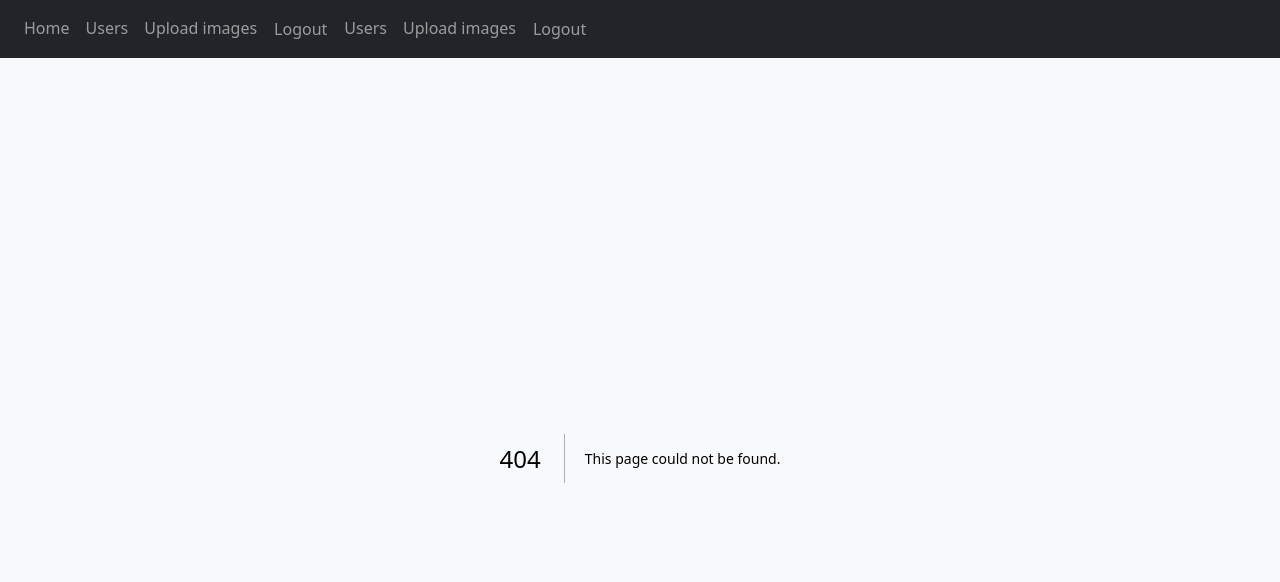
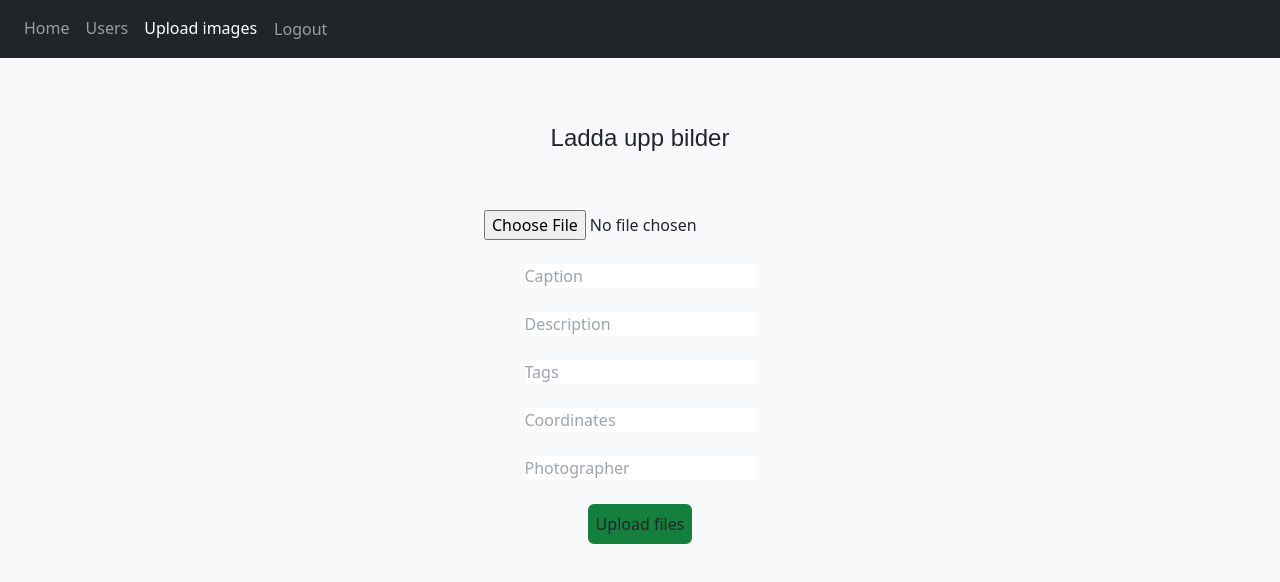
Before and after one commit to Molotovsk/Bothniabladet2.0, a Next.js app: page /account/imageupload in a window 1280 px wide. Before the commit this address had no page. Shown: the top 582 px of the page. Built offline with nearby package versions, Linux system fonts and the light colour scheme; sample sign-in values are in the browser's storage.

Commit message:
Ny fil för uppladdning av bilder (denna funkar med css)

```diff
--- a/components/Nav.jsx
+++ b/components/Nav.jsx
@@ -31,8 +31,7 @@ function Nav() {
         return <nav className="navbar navbar-expand navbar-dark bg-dark px-3">
             <div className="navbar-nav">
                 <NavLink href="/" exact className="nav-item nav-link">Home</NavLink>
-                <NavLink href="/pictures" id="upload" className="nav-item nav-link">Upload images</NavLink>
-
+                <NavLink href="/account/imageupload" id="upload" className="nav-item nav-link">Upload images</NavLink>
                 <button onClick={userService.logout} className="btn btn-link nav-item nav-link">Logout</button>
             </div>
         </nav>
@@ -41,14 +40,8 @@ function Nav() {
         return <nav className="navbar navbar-expand navbar-dark bg-dark px-3">
             <div className="navbar-nav">
                 <NavLink href="/" exact className="nav-item nav-link">Home</NavLink>
-
                 <NavLink href="/users" id="users" className="nav-item nav-link">Users</NavLink>
-                <NavLink href="/pictures" id="upload" className="nav-item nav-link">Upload images</NavLink>
-
-                <button onClick={userService.logout} className="btn btn-link nav-item nav-link">Logout</button>
-
-                <NavLink href="/users" className="nav-item nav-link">Users</NavLink>
-                <NavLink href="/pictures" className="nav-item nav-link">Upload images</NavLink>
+                <NavLink href="/account/imageupload" id="upload" className="nav-item nav-link">Upload images</NavLink>
                 <button onClick={userService.logout} className="btn btn-link nav-item nav-link ">Logout</button>
             </div>
         </nav>
--- /dev/null
+++ b/pages/account/imageupload.jsx
@@ -0,0 +1,150 @@
+import { useRouter } from 'next/router';
+import Link from 'next/link';
+import { useForm } from 'react-hook-form';
+import { yupResolver } from '@hookform/resolvers/yup';
+import * as Yup from 'yup';
+import Image from "next/image";
+
+import loginImg from 'pages/assets/Bothniabladet.png'
+
+import { userService, alertService } from 'services';
+import {checkFields} from "@/components/Nav";
+import {createSignature} from "@/helpers/generateCloudinarySignature";
+import {useState} from "react";
+
+export default imageupload;
+
+function imageupload() {
+    const [imageSrc, setImageSrc] = useState();
+    const [uploadData, setUploadData] = useState();
+
+    /**
+     * handleOnSubmit
+     * @description Triggers when the main form is submitted
+     */
+
+    const cloudinaryAdam = "dmhozrlru";
+    const cloudinaryElla = "dgbatwabz";
+    const uploadAdam = "tcsyqjkq";
+    const uploadELla ='my-uploads';
+    const uploadSigned = "ml_default";
+    const API_KEY = "743315572255242";
+    const API_SECRET = "MqyeLqqS8jZb-C0eLKBXH5RbQmc";
+
+    async function handleOnSubmit(event) {
+        event.preventDefault();
+
+        const timestamp = Math.round((new Date) / 1000);
+
+        const form = event.currentTarget;
+        const fileInput = Array.from(form.elements).find(({name}) => name === 'file')
+        console.log(fileInput);
+
+        const formData = new FormData();
+        const tags = document.getElementById("tags").value;
+        const photographer = document.getElementById("photographer").value;
+        // const name = document.getElementById("name").value;
+        const caption = document.getElementById("caption").value;
+        const description = document.getElementById("description").value;
+        const coordinates = document.getElementById("coordinates").value;
+
+        for (const file of fileInput.files) {
+            formData.append('file', file);
+        }
+
+        const media_metadata = true;
+
+        //create date for uploading image
+        const date = new Date();
+        let day = date.getDate();
+        let month = date.getMonth() + 1;
+        let year = date.getFullYear();
+        let currentDate = `${day}-${month}-${year}`;
+
+        formData.append('upload_preset', uploadSigned);
+        formData.append('tags', tags);
+        formData.append('media_metadata', media_metadata);
+        formData.append('photographer_name', photographer);
+        // formData.append('filename_override', name);
+        // formData.append('api_key', API_KEY);
+        // formData.append('timestamp', timestamp);
+        formData.append('context', 'alt=' + description + '|caption=' + caption + '|photographer=' + photographer + '|coordinates=' + coordinates + '|uploadDate=' + currentDate);
+
+
+        const parameters = {
+            media_metadata: true,
+            // metadata: {
+            //     external_id: "photographer_name",
+            //     value: photographer,
+            // },
+            tags: tags,
+            timestamp: timestamp,
+            upload_preset: uploadSigned
+        }
+        //
+        // const para = JSON.stringify(parameters)
+        // const params = JSON.parse(para);
+
+
+        const params = 'context=alt=' + description + '|caption=' + caption + "|photographer=" + photographer + '|coordinates=' + coordinates + '|uploadDate=' + currentDate + "&media_metadata=true" + "&tags=" + tags + "&timestamp=" + timestamp + "&upload_preset=" + uploadSigned;
+        const signature = createSignature(params);
+
+
+        const data = await fetch('https://api.cloudinary.com/v1_1/dmhozrlru/image/upload?api_key=518316254137456&timestamp=' + timestamp + '&signature=' + signature, {
+            method: 'POST',
+            body: formData,
+            media_metadata: true,
+            photographer_name: photographer,
+            // apiKey: API_KEY,
+            // uploadSignature: signature
+
+        }).then(r => r.json());
+
+        setImageSrc(data.secure_url);
+        setUploadData(data);
+
+        console.log('data', data);
+    }
+
+    return (
+
+        <div className="min-h-screen flex flex-col items-center justify-center">
+            <h1 className="card-header m-8 font-['Arial'] text-2xl mt-16">Ladda upp bilder</h1>
+            <div className="card-body justify-center">
+                <form onSubmit={handleOnSubmit} className="justify-items-center">
+                    <div className="flex flex-col pt-6 items-center justify-around mb-6">
+
+                        <input id="file" type="file" name="file" className="mb-6"/>
+
+                        <input id="caption" type="text" placeholder="Caption" className="mb-6"/>
+
+                        <input id="description" type="text" placeholder="Description" className="mb-6"/>
+
+                        <input id="tags" type="text" placeholder="Tags" className="mb-6"/>
+
+                        <input id="coordinates" type="text" placeholder="Coordinates" className="mb-6"/>
+
+                        <input id="photographer" type="text" placeholder="Photographer" className="mb-6"/>
+
+                        {!uploadData && (
+                    <button className="border-8 border-green-700 rounded-md bg-green-700" >
+                        Upload files
+                    </button>
+                            )}
+
+                        {uploadData && (
+                            <h4> Bilddata: </h4>
+                        )}
+                        {uploadData && (
+                            <code>
+                                <pre>{JSON.stringify(uploadData, null, 2)}</pre>
+                            </code>
+                        )}
+                    </div>
+                </form>
+            </div>
+        </div>
+
+    )
+
+}
```
